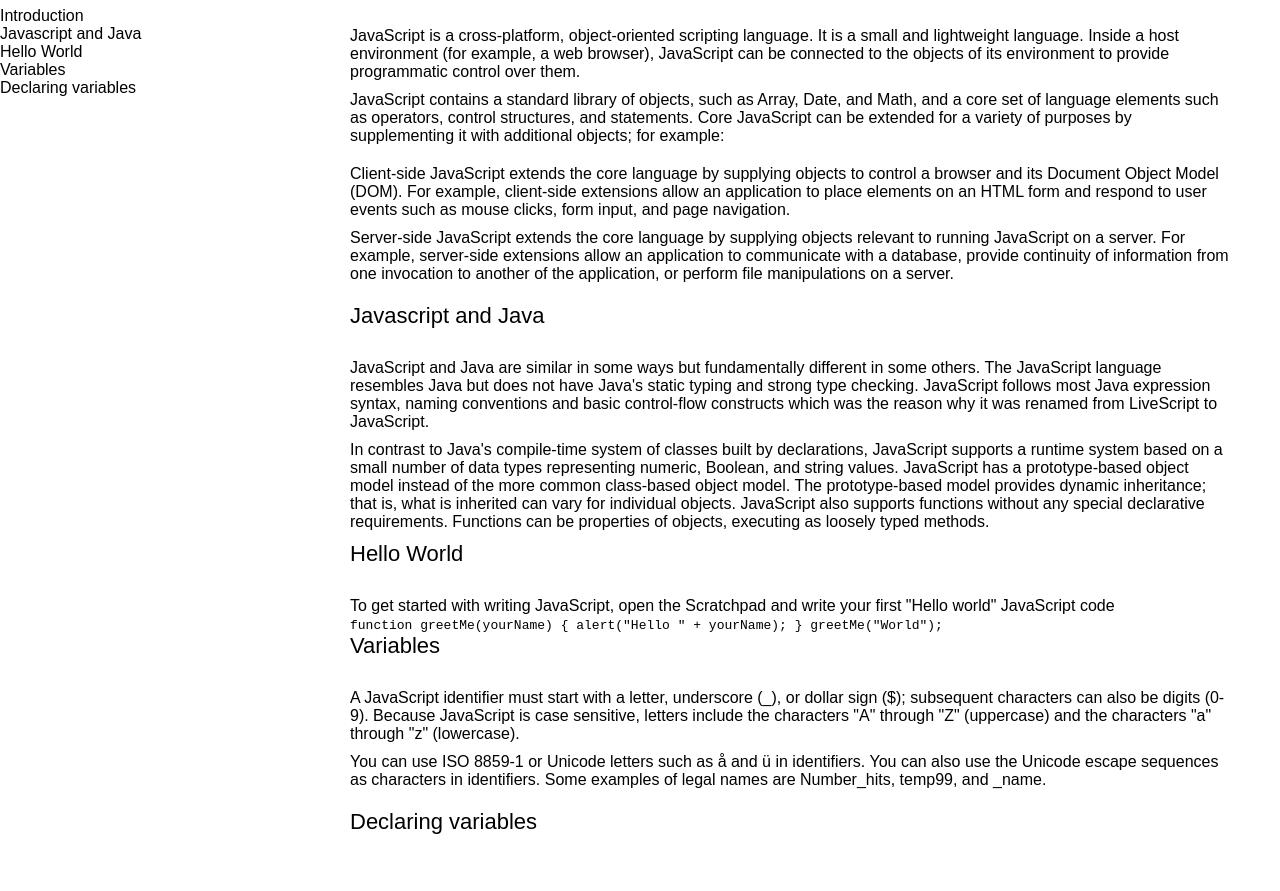
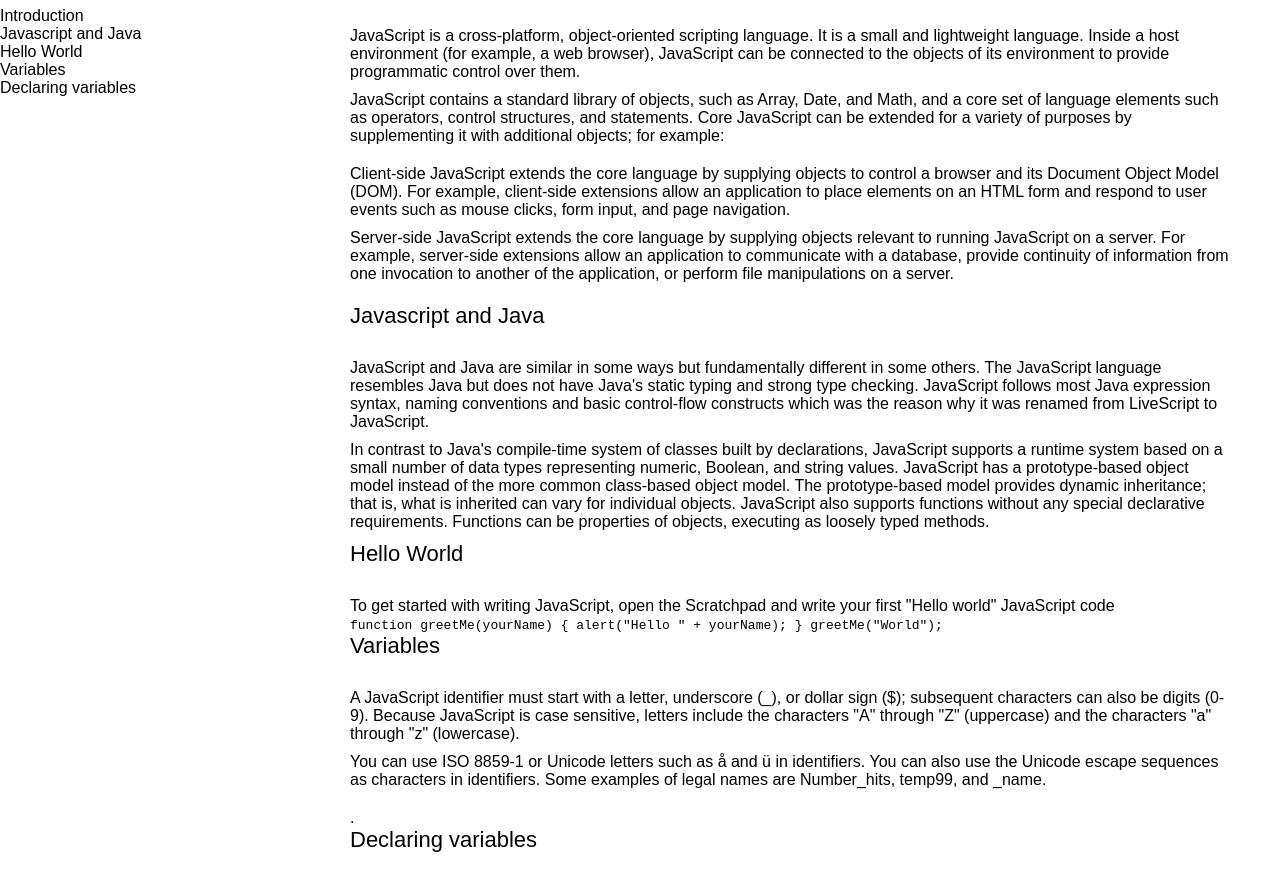
Before and after one commit to Hardeboi/Microverse-trial-with-Mahdi, a plain HTML site: page index.html in a window 1280 px wide. Shown: the part 79-970 px from the top of the page. Drawn offline with Linux system fonts and the light colour scheme.

Commit message:
some styles implemented to the project

```diff
--- a/index.html
+++ b/index.html
@@ -124,7 +124,7 @@
           Number_hits, temp99, and _name.
         </p>
         <ul>
-          <li></li>
+          <li>.</li>
         </ul>
         <code></code>
       </section>
```
